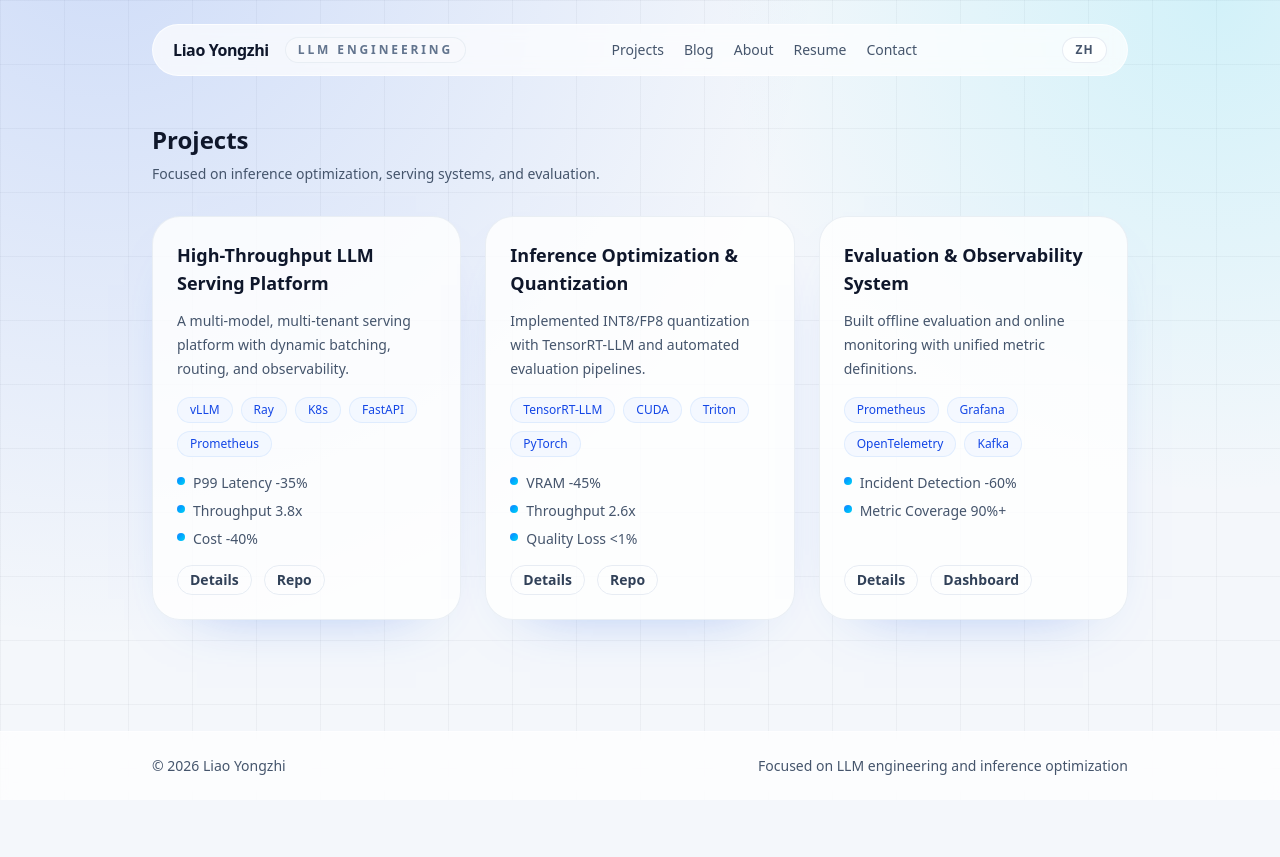
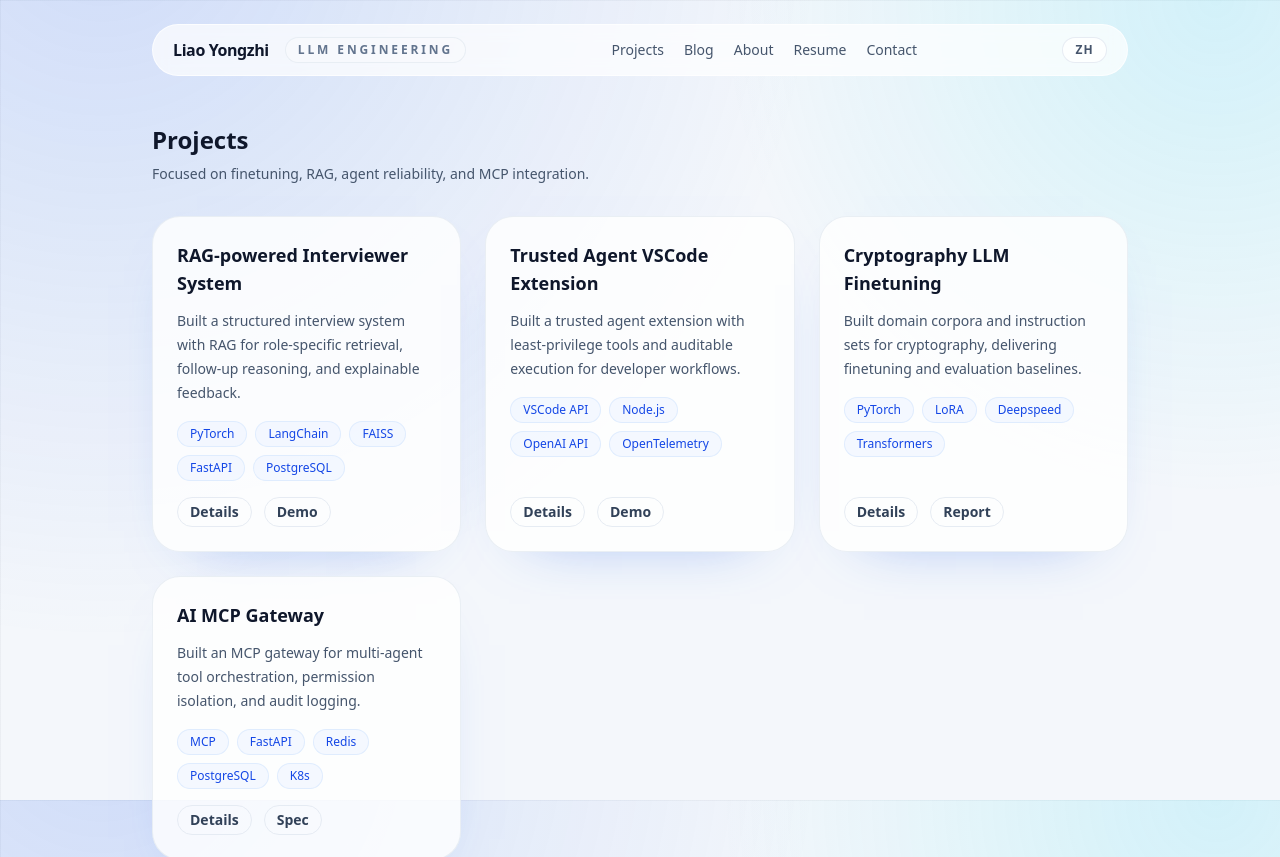
Before and after one commit to liaoyongzhi1010/website-lyz, a Next.js app: page /en/projects in a window 1280 px wide. Shown: the top 857 px of the page. Before the commit the page ends 800 px from the top, so only its background shows below. Built offline with nearby package versions, Linux system fonts and the light colour scheme.

Commit message:
feat: refresh projects and remove metrics

```diff
--- a/src/app/(site)/[lang]/page.tsx
+++ b/src/app/(site)/[lang]/page.tsx
@@ -1,5 +1,4 @@
 import Hero from "@/components/site/Hero";
-import MetricBar from "@/components/site/MetricBar";
 import ProjectCard from "@/components/site/ProjectCard";
 import TechStack from "@/components/site/TechStack";
 
@@ -7,55 +6,48 @@ const content = {
   zh: {
     sectionProjects: "代表项目",
     sectionStack: "核心技术栈",
-    metrics: [
-      { label: "吞吐", value: "4.2x", note: "批处理 + KV Cache" },
-      { label: "延迟", value: "-38%", note: "推理路径优化" },
-      { label: "成本", value: "-42%", note: "量化与资源调度" },
-    ],
     stack: [
       "PyTorch",
-      "TensorRT-LLM",
-      "vLLM",
-      "Triton",
-      "CUDA",
+      "Transformers",
+      "LoRA",
+      "LangChain",
+      "FAISS",
       "FastAPI",
-      "Ray",
+      "MCP",
+      "Redis",
+      "PostgreSQL",
+      "Docker",
       "K8s",
-      "Prometheus",
-      "Grafana",
     ],
     projects: [
       {
-        title: "高并发 LLM Serving 平台",
+        title: "基于 RAG 的面试官系统",
         summary:
-          "构建支持多模型、多租户的推理平台，提供动态批处理、路由与观测能力。",
-        stack: ["vLLM", "Ray", "K8s"],
-        metrics: ["P99 延迟降低 35%", "单机吞吐提升 3.8x", "成本下降 40%"],
+          "面向结构化面试场景的 RAG 系统，支持岗位知识检索与追问评分。",
+        stack: ["LangChain", "FAISS", "FastAPI"],
         links: [
-          { label: "Repo", href: "#" },
           { label: "Demo", href: "#" },
+          { label: "Docs", href: "#" },
         ],
       },
       {
-        title: "推理优化与量化部署",
+        title: "可信计算 Agent 的 VSCode 插件",
         summary:
-          "完成 INT8/FP8 量化与 TensorRT-LLM 部署，构建自动化评测与回归流程。",
-        stack: ["TensorRT-LLM", "CUDA", "Triton"],
-        metrics: ["显存占用下降 45%", "吞吐提升 2.6x", "质量损失 < 1%"],
+          "最小权限工具调用与审计链路，保障企业内网环境的可控 Agent 使用。",
+        stack: ["VSCode", "Node.js", "OpenTelemetry"],
         links: [
-          { label: "Benchmark", href: "#" },
-          { label: "Repo", href: "#" },
+          { label: "Demo", href: "#" },
+          { label: "Spec", href: "#" },
         ],
       },
       {
-        title: "评测与可观测体系",
+        title: "AI MCP 网关",
         summary:
-          "搭建离线评测 + 在线监控体系，形成统一指标与报警策略。",
-        stack: ["Prometheus", "Grafana", "OpenTelemetry"],
-        metrics: ["线上异常发现时间缩短 60%", "指标覆盖 90%+"],
+          "统一工具编排、权限隔离与审计的多 Agent 网关层。",
+        stack: ["MCP", "FastAPI", "Redis"],
         links: [
-          { label: "Dashboard", href: "#" },
-          { label: "Report", href: "#" },
+          { label: "Spec", href: "#" },
+          { label: "Docs", href: "#" },
         ],
       },
     ],
@@ -63,55 +55,48 @@ const content = {
   en: {
     sectionProjects: "Featured Projects",
     sectionStack: "Core Stack",
-    metrics: [
-      { label: "Throughput", value: "4.2x", note: "Batching + KV Cache" },
-      { label: "Latency", value: "-38%", note: "Inference path tuning" },
-      { label: "Cost", value: "-42%", note: "Quantization + scheduling" },
-    ],
     stack: [
       "PyTorch",
-      "TensorRT-LLM",
-      "vLLM",
-      "Triton",
-      "CUDA",
+      "Transformers",
+      "LoRA",
+      "LangChain",
+      "FAISS",
       "FastAPI",
-      "Ray",
+      "MCP",
+      "Redis",
+      "PostgreSQL",
+      "Docker",
       "K8s",
-      "Prometheus",
-      "Grafana",
     ],
     projects: [
       {
-        title: "High-Throughput LLM Serving",
+        title: "RAG Interviewer System",
         summary:
-          "Built a multi-tenant serving platform with dynamic batching, routing, and observability.",
-        stack: ["vLLM", "Ray", "K8s"],
-        metrics: ["P99 latency -35%", "Throughput +3.8x", "Cost -40%"],
+          "RAG system for structured interviews with role knowledge retrieval and scoring.",
+        stack: ["LangChain", "FAISS", "FastAPI"],
         links: [
-          { label: "Repo", href: "#" },
           { label: "Demo", href: "#" },
+          { label: "Docs", href: "#" },
         ],
       },
       {
-        title: "Inference Optimization & Quantization",
+        title: "Trusted Agent VSCode Extension",
         summary:
-          "INT8/FP8 deployment with TensorRT-LLM and automated benchmark pipeline.",
-        stack: ["TensorRT-LLM", "CUDA", "Triton"],
-        metrics: ["VRAM -45%", "Throughput +2.6x", "Quality loss <1%"],
+          "Least-privilege agent tools with audit trails for enterprise workflows.",
+        stack: ["VSCode", "Node.js", "OpenTelemetry"],
         links: [
-          { label: "Benchmark", href: "#" },
-          { label: "Repo", href: "#" },
+          { label: "Demo", href: "#" },
+          { label: "Spec", href: "#" },
         ],
       },
       {
-        title: "Evaluation & Observability",
+        title: "AI MCP Gateway",
         summary:
-          "Unified offline evaluation with online monitoring, alerts, and dashboarding.",
-        stack: ["Prometheus", "Grafana", "OpenTelemetry"],
-        metrics: ["Incident detection -60%", "90%+ metric coverage"],
+          "Unified orchestration, permission isolation, and audit for multi-agent tools.",
+        stack: ["MCP", "FastAPI", "Redis"],
         links: [
-          { label: "Dashboard", href: "#" },
-          { label: "Report", href: "#" },
+          { label: "Spec", href: "#" },
+          { label: "Docs", href: "#" },
         ],
       },
     ],
@@ -133,7 +118,6 @@ export default async function HomePage({
   return (
     <div className="flex flex-col gap-10">
       <Hero lang={lang} />
-      <MetricBar metrics={copy.metrics} />
       <section className="fade-up fade-up-delay-2 space-y-5">
         <div className="flex items-center justify-between">
           <h2 className="text-lg font-semibold text-slate-900">
--- a/src/app/(site)/[lang]/projects/[slug]/page.tsx
+++ b/src/app/(site)/[lang]/projects/[slug]/page.tsx
@@ -2,7 +2,6 @@ import { notFound } from "next/navigation";
 import ProjectArchitecture from "@/components/projects/ProjectArchitecture";
 import ProjectHero from "@/components/projects/ProjectHero";
 import ProjectLinks from "@/components/projects/ProjectLinks";
-import ProjectMetrics from "@/components/projects/ProjectMetrics";
 import ProjectOverview from "@/components/projects/ProjectOverview";
 import ProjectTech from "@/components/projects/ProjectTech";
 import { projects } from "@/content/projects";
@@ -50,7 +49,6 @@ export default async function ProjectDetailPage({
           solution: "方案",
           impact: "影响",
           architecture: "架构",
-          metrics: "关键指标",
           tech: "关键技术",
           links: "证据链接",
         }
@@ -60,7 +58,6 @@ export default async function ProjectDetailPage({
           solution: "Solution",
           impact: "Impact",
           architecture: "Architecture",
-          metrics: "Key Metrics",
           tech: "Key Techniques",
           links: "Evidence",
         };
@@ -85,7 +82,6 @@ export default async function ProjectDetailPage({
         description={architectureSection?.body ?? ""}
         image={project.cover}
       />
-      <ProjectMetrics title={labels.metrics} metrics={project.metrics[lang]} />
       <ProjectTech title={labels.tech} sections={techSections} />
       <ProjectLinks title={labels.links} links={project.links} />
     </div>
--- a/src/app/(site)/[lang]/projects/page.tsx
+++ b/src/app/(site)/[lang]/projects/page.tsx
@@ -16,12 +16,13 @@ export default async function ProjectsPage({
     lang === "zh"
       ? {
           title: "项目展示",
-          intro: "聚焦推理优化、Serving 架构与评测体系。",
+          intro: "聚焦微调、RAG、Agent 与 MCP 工程化落地。",
           details: "详情",
         }
       : {
           title: "Projects",
-          intro: "Focused on inference optimization, serving systems, and evaluation.",
+          intro:
+            "Focused on finetuning, RAG, agent reliability, and MCP integration.",
           details: "Details",
         };
 
@@ -40,11 +41,6 @@ export default async function ProjectsPage({
             title={project.i18n[lang].title}
             summary={project.i18n[lang].summary}
             stack={project.stack}
-            metrics={project.metrics[lang].map((metric) =>
-              metric.note
-                ? `${metric.label} ${metric.value} · ${metric.note}`
-                : `${metric.label} ${metric.value}`,
-            )}
             links={[
               { label: copy.details, href: `/${lang}/projects/${project.slug}` },
               ...(project.links[0] ? [project.links[0]] : []),
--- a/src/components/site/ProjectCard.tsx
+++ b/src/components/site/ProjectCard.tsx
@@ -7,7 +7,6 @@ type ProjectCardProps = {
   title: string;
   summary: string;
   stack: string[];
-  metrics: string[];
   links: ProjectLink[];
 };
 
@@ -15,7 +14,6 @@ export default function ProjectCard({
   title,
   summary,
   stack,
-  metrics,
   links,
 }: ProjectCardProps) {
   return (
@@ -34,14 +32,6 @@ export default function ProjectCard({
           </span>
         ))}
       </div>
-      <ul className="grid gap-2 text-sm text-slate-600">
-        {metrics.map((metric) => (
-          <li key={metric} className="flex items-start gap-2">
-            <span className="mt-1 h-2 w-2 rounded-full bg-gradient-to-br from-blue-500 to-cyan-400" />
-            <span>{metric}</span>
-          </li>
-        ))}
-      </ul>
       <div className="mt-auto flex flex-wrap gap-3 text-sm font-semibold text-slate-700">
         {links.map((link) => (
           <a
--- a/src/content/projects.ts
+++ b/src/content/projects.ts
@@ -4,12 +4,6 @@ export type ProjectI18n = {
   problem: string;
   solution: string;
   impact: string[];
-};
-
-export type ProjectMetric = {
-  label: string;
-  value: string;
-  note?: string;
 };
 
 export type ProjectLink = {
@@ -28,10 +22,6 @@ export type Project = {
   role: string;
   period: string;
   stack: string[];
-  metrics: {
-    zh: ProjectMetric[];
-    en: ProjectMetric[];
-  };
   links: ProjectLink[];
   i18n: {
     zh: ProjectI18n;
@@ -45,53 +35,37 @@ export type Project = {
 
 export const projects: Project[] = [
   {
-    slug: "llm-serving-platform",
+    slug: "rag-interviewer",
     cover: "/assets/projects/llm-serving-platform/cover.png",
-    role: "Tech Lead / Backend",
+    role: "LLM Applied Engineer",
     period: "2024 - 2025",
-    stack: ["vLLM", "Ray", "K8s", "FastAPI", "Prometheus"],
-    metrics: {
-      zh: [
-        { label: "P99 延迟", value: "-35%" },
-        { label: "吞吐提升", value: "3.8x" },
-        { label: "成本下降", value: "40%" },
-      ],
-      en: [
-        { label: "P99 Latency", value: "-35%" },
-        { label: "Throughput", value: "3.8x" },
-        { label: "Cost", value: "-40%" },
-      ],
-    },
-    links: [
-      { label: "Repo", href: "#" },
-      { label: "Demo", href: "#" },
-      { label: "Benchmark", href: "#" },
-    ],
+    stack: ["PyTorch", "LangChain", "FAISS", "FastAPI", "PostgreSQL"],
+    links: [{ label: "Demo", href: "#" }],
     i18n: {
       zh: {
-        title: "高并发 LLM Serving 平台",
+        title: "基于 RAG 的面试官系统",
         summary:
-          "面向多模型、多租户的推理平台，支持动态批处理、路由与全链路可观测。",
+          "构建面向结构化面试场景的 RAG 系统，支持岗位知识检索、追问策略与可解释反馈。",
         problem:
-          "生产环境存在高并发推理需求，但延迟、成本与稳定性难以兼顾，缺少统一的路由与监控能力。",
+          "面试题库更新频繁，泛化能力弱，难以保证答案准确性与追问深度。",
         solution:
-          "构建多层服务架构，引入动态批处理与智能路由，配套可观测体系与自动回滚。",
+          "引入多路检索 + 重排与问题分解链路，结合岗位画像生成结构化提问与评分要点。",
         impact: [
-          "P99 延迟降低 35%，峰值吞吐提升 3.8x。",
-          "GPU 成本下降 40%，服务稳定性显著提高。",
+          "面试问题覆盖率显著提升，知识更新成本降低。",
+          "评估一致性提升，输出可解释的面试报告。",
         ],
       },
       en: {
-        title: "High-Throughput LLM Serving Platform",
+        title: "RAG-powered Interviewer System",
         summary:
-          "A multi-model, multi-tenant serving platform with dynamic batching, routing, and observability.",
+          "Built a structured interview system with RAG for role-specific retrieval, follow-up reasoning, and explainable feedback.",
         problem:
-          "Production traffic required low latency and high throughput, but cost and stability were hard to balance.",
+          "Interview knowledge changes quickly and responses lacked depth and consistency.",
         solution:
-          "Designed a layered serving stack with dynamic batching, intelligent routing, and end-to-end observability.",
+          "Designed multi-source retrieval with re-ranking and question decomposition, plus role profiles for scoring rubrics.",
         impact: [
-          "P99 latency -35% and peak throughput +3.8x.",
-          "GPU cost -40% with improved stability.",
+          "Improved question coverage and reduced content maintenance cost.",
+          "Delivered consistent evaluations with explainable reports.",
         ],
       },
     },
@@ -99,69 +73,115 @@ export const projects: Project[] = [
       zh: [
         {
           title: "架构",
-          body: "采用接入层 + 路由层 + 推理层的三层结构，支持多模型调度与灰度发布。",
+          body: "检索层 + 重排层 + 追问策略层，支持题库与公司知识库的混合召回。",
         },
         {
           title: "关键技术",
-          body: "动态批处理、KV Cache 管理、冷热模型路由、SLO 驱动的扩缩容。",
+          body: "多路检索、向量/关键词混合召回、问题分解与评分要点生成。",
         },
       ],
       en: [
         {
           title: "Architecture",
-          body: "Three-layer design: ingress, routing, and inference, supporting multi-model scheduling and canary releases.",
+          body: "Retrieval + re-ranking + follow-up planning, combining question bank and company knowledge base.",
         },
         {
           title: "Key Techniques",
-          body: "Dynamic batching, KV cache management, hot/cold routing, SLO-driven autoscaling.",
+          body: "Hybrid retrieval, multi-source re-ranking, question decomposition, and scoring rubric generation.",
         },
       ],
     },
   },
   {
-    slug: "inference-quantization",
+    slug: "trusted-agent-vscode",
     cover: "/assets/projects/inference-quantization/cover.png",
-    role: "ML Engineer",
-    period: "2023 - 2024",
-    stack: ["TensorRT-LLM", "CUDA", "Triton", "PyTorch"],
-    metrics: {
-      zh: [
-        { label: "显存占用", value: "-45%" },
-        { label: "吞吐提升", value: "2.6x" },
-        { label: "质量损失", value: "<1%" },
-      ],
-      en: [
-        { label: "VRAM", value: "-45%" },
-        { label: "Throughput", value: "2.6x" },
-        { label: "Quality Loss", value: "<1%" },
-      ],
-    },
-    links: [
-      { label: "Repo", href: "#" },
-      { label: "Report", href: "#" },
-    ],
+    role: "LLM Engineer",
+    period: "2024",
+    stack: ["VSCode API", "Node.js", "OpenAI API", "OpenTelemetry"],
+    links: [{ label: "Demo", href: "#" }],
     i18n: {
       zh: {
-        title: "推理优化与量化部署",
-        summary: "完成 INT8/FP8 量化与 TensorRT-LLM 部署流程，建立自动评测。",
-        problem: "大模型推理成本高，显存受限，在线吞吐不足。",
-        solution: "使用量化与算子优化结合，构建自动化评测与回归验证。",
+        title: "可信计算 Agent 的 VSCode 插件",
+        summary:
+          "面向研发场景的可信 Agent 插件，支持最小权限工具调用与可审计链路。",
+        problem:
+          "开发工具链中 Agent 权限过大、执行不可追踪，存在安全与合规风险。",
+        solution:
+          "构建最小权限工具调用与审计日志体系，支持运行前意图确认与风险提示。",
         impact: [
-          "显存占用降低 45%，吞吐提升 2.6x。",
-          "线上质量损失控制在 1% 以内。",
+          "显著降低误调用风险，提升可追踪性与可控性。",
+          "为企业内网环境提供可落地的 Agent 方案。",
         ],
       },
       en: {
-        title: "Inference Optimization & Quantization",
+        title: "Trusted Agent VSCode Extension",
         summary:
-          "Implemented INT8/FP8 quantization with TensorRT-LLM and automated evaluation pipelines.",
+          "Built a trusted agent extension with least-privilege tools and auditable execution for developer workflows.",
         problem:
-          "LLM inference cost was high, memory footprint large, and throughput insufficient.",
+          "Agents in dev tools had excessive privileges and low traceability, causing security concerns.",
         solution:
-          "Applied quantization with kernel optimizations and built automated evaluation for regressions.",
+          "Designed permission-scoped tools with audit logging, intent confirmation, and risk prompts.",
         impact: [
-          "VRAM usage -45% and throughput +2.6x.",
-          "Quality loss kept under 1%.",
+          "Reduced mis-execution risk and improved observability.",
+          "Enabled enterprise-friendly agent adoption in secure environments.",
+        ],
+      },
+    },
+    sections: {
+      zh: [
+        {
+          title: "架构",
+          body: "插件侧上下文采集 + MCP 调用层 + 审计与风控模块。",
+        },
+        {
+          title: "关键技术",
+          body: "最小权限工具封装、执行审计、可回放的操作记录。",
+        },
+      ],
+      en: [
+        {
+          title: "Architecture",
+          body: "Context capture + MCP invocation layer + audit & risk control modules.",
+        },
+        {
+          title: "Key Techniques",
+          body: "Least-privilege tools, execution audit, and replayable action logs.",
+        },
+      ],
+    },
+  },
+  {
+    slug: "crypto-llm-finetune",
+    cover: "/assets/projects/evaluation-observability/cover.png",
+    role: "LLM Algorithm Engineer",
+    period: "2023 - 2024",
+    stack: ["PyTorch", "LoRA", "Deepspeed", "Transformers"],
+    links: [{ label: "Report", href: "#" }],
+    i18n: {
+      zh: {
+        title: "密码大模型微调",
+        summary:
+          "构建密码学领域专用语料与指令集，完成高质量微调与评测基线。",
+        problem:
+          "通用大模型在密码学场景理解薄弱，专业术语与推理错误率高。",
+        solution:
+          "建立领域语料与指令集，采用 LoRA 进行高效微调，并搭建评测基线。",
+        impact: [
+          "显著提升密码学任务的准确性与一致性。",
+          "形成可复用的领域微调流程与评测标准。",
+        ],
+      },
+      en: {
+        title: "Cryptography LLM Finetuning",
+        summary:
+          "Built domain corpora and instruction sets for cryptography, delivering finetuning and evaluation baselines.",
+        problem:
+          "General LLMs were weak in cryptography, with high error rates on specialized reasoning.",
+        solution:
+          "Curated domain data and instructions, applied LoRA finetuning, and built evaluation benchmarks.",
+        impact: [
+          "Improved accuracy and consistency in crypto tasks.",
+          "Established reusable finetuning and evaluation workflows.",
         ],
       },
     },
@@ -169,86 +189,79 @@ export const projects: Project[] = [
       zh: [
         {
           title: "流程",
-          body: "量化策略选择 -> TensorRT-LLM 构建 -> 自动评测 -> 线上灰度。",
+          body: "语料构建 -> 指令设计 -> LoRA 微调 -> 评测回归。",
         },
         {
           title: "关键技术",
-          body: "INT8/FP8 量化、算子融合、离线-在线一致性校验。",
+          body: "领域语料清洗、指令模板、对齐评测与误差分析。",
         },
       ],
       en: [
         {
           title: "Pipeline",
-          body: "Quantization strategy -> TensorRT-LLM build -> automated eval -> staged rollout.",
+          body: "Data curation -> instruction design -> LoRA finetune -> evaluation regressions.",
         },
         {
           title: "Key Techniques",
-          body: "INT8/FP8 quantization, kernel fusion, offline-online consistency checks.",
+          body: "Domain data cleaning, instruction templates, alignment evaluation, error analysis.",
         },
       ],
     },
   },
   {
-    slug: "evaluation-observability",
-    cover: "/assets/projects/evaluation-observability/cover.png",
-    role: "Backend Engineer",
-    period: "2022 - 2023",
-    stack: ["Prometheus", "Grafana", "OpenTelemetry", "Kafka"],
-    metrics: {
-      zh: [
-        { label: "异常发现", value: "-60%" },
-        { label: "指标覆盖", value: "90%+" },
-      ],
-      en: [
-        { label: "Incident Detection", value: "-60%" },
-        { label: "Metric Coverage", value: "90%+" },
-      ],
-    },
-    links: [
-      { label: "Dashboard", href: "#" },
-      { label: "Report", href: "#" },
-    ],
+    slug: "mcp-gateway",
+    cover: "/assets/projects/llm-serving-platform/cover.png",
+    role: "Applied Engineer",
+    period: "2025",
+    stack: ["MCP", "FastAPI", "Redis", "PostgreSQL", "K8s"],
+    links: [{ label: "Spec", href: "#" }],
     i18n: {
       zh: {
-        title: "评测与可观测体系",
-        summary: "建立离线评测与线上监控体系，形成统一指标口径。",
-        problem: "质量回归难以及时发现，缺少统一监控与报警。",
-        solution: "构建评测基线与线上观测指标，结合报警与复盘机制。",
-        impact: ["异常发现时间缩短 60%。", "指标覆盖超过 90%。"],
+        title: "AI MCP 网关",
+        summary:
+          "面向多 Agent 场景的 MCP 网关，提供统一工具编排、权限隔离与审计。",
+        problem:
+          "多 Agent 工具调用缺乏统一入口，权限与审计难以管理。",
+        solution:
+          "设计 MCP 网关层，统一工具注册、权限策略与调用链路追踪。",
+        impact: [
+          "提升工具调用可控性与合规性。",
+          "显著降低跨团队集成成本。",
+        ],
       },
       en: {
-        title: "Evaluation & Observability System",
+        title: "AI MCP Gateway",
         summary:
-          "Built offline evaluation and online monitoring with unified metric definitions.",
+          "Built an MCP gateway for multi-agent tool orchestration, permission isolation, and audit logging.",
         problem:
-          "Quality regressions were hard to detect, and monitoring was fragmented.",
+          "Tool invocation across agents lacked a unified entry point and governance.",
         solution:
-          "Established evaluation baselines, online metrics, alerts, and review workflows.",
+          "Designed a gateway layer for tool registration, access policies, and tracing.",
         impact: [
-          "Incident detection time reduced by 60%.",
-          "Metric coverage exceeded 90%.",
+          "Improved controllability and compliance for tool calls.",
+          "Reduced cross-team integration cost.",
         ],
       },
     },
     sections: {
       zh: [
         {
-          title: "体系",
-          body: "离线评测 + 在线指标 + 报警 + 复盘闭环。",
+          title: "架构",
+          body: "网关层统一接入，支持权限策略、速率限制与审计。",
         },
         {
           title: "关键技术",
-          body: "统一指标口径、Trace 采样、异常检测与自动告警。",
+          body: "MCP 协议适配、权限隔离、调用链路追踪与回放。",
         },
       ],
       en: [
         {
-          title: "System",
-          body: "Offline evaluation + online metrics + alerts + postmortem loop.",
+          title: "Architecture",
+          body: "Gateway layer for unified access with policy control, rate limits, and auditing.",
         },
         {
           title: "Key Techniques",
-          body: "Unified metrics, trace sampling, anomaly detection, and automated alerts.",
+          body: "MCP protocol adaptation, permission isolation, tracing and replay.",
         },
       ],
     },
```
Also changed, not shown: src/components/projects/ProjectMetrics.tsx (deleted, +0 -32 lines), src/components/site/MetricBar.tsx (deleted, +0 -32 lines).
